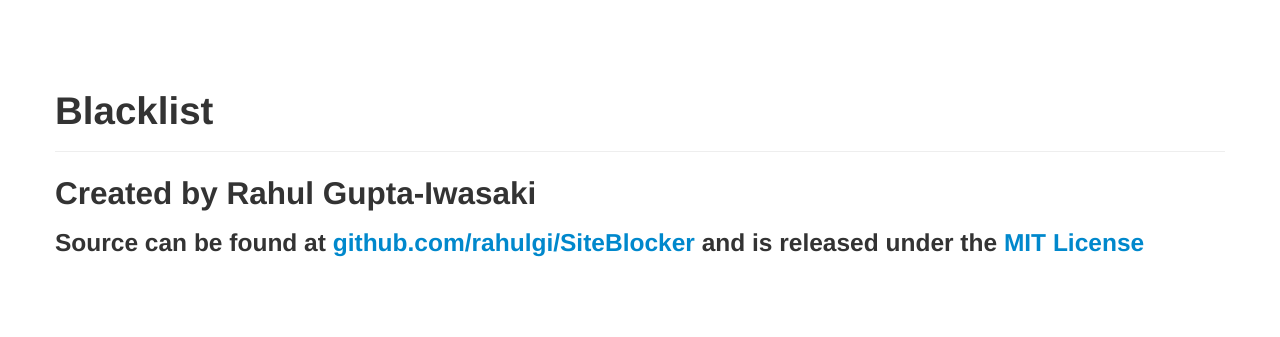
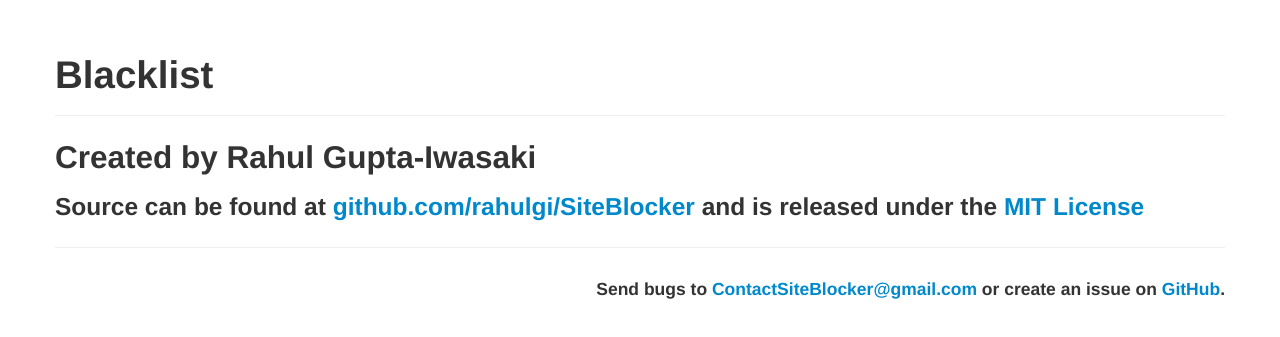
Before and after one commit to rahulgi/Blacklist, a plain HTML site: page index.html in a window 1280 px wide. Shown: the part 223-560 px from the top of the page. Drawn offline with Linux system fonts and the light colour scheme.

Commit message:
Added bug reporting line to about page.

```diff
--- a/index.html
+++ b/index.html
@@ -8,13 +8,17 @@
     <!-- JavaScript and HTML must be in separate files for security. -->
   </head>
   <body>
-    <div class="container" style="position:absolute; top:50%; left:50%; margin-top:-96px; margin-left:-585px;">
+    <div class="container" style="position:absolute; top:50%; left:50%; margin-top:-132px; margin-left:-585px;">
       <h1>Blacklist</h1>
       <hr class="featurette-divider">
       <div class="featurette">
         <h2>Created by Rahul Gupta-Iwasaki</h2>
         <h3>Source can be found at <a href="https://github.com/rahulgi/SiteBlocker">github.com/rahulgi/SiteBlocker</a> and is released under the <a href="https://github.com/rahulgi/SiteBlocker/blob/master/LICENSE">MIT License</a></h3>
       </div>
+      <hr class="feaurette-divider">
+      <div class="featurette">
+        <h4 style="float:right">Send bugs to <a href="mailto:ContactSiteBlocker@gmail.com">ContactSiteBlocker@gmail.com</a> or create an issue on <a href="">GitHub</a>.</h4>
+      </div>
     </div>
   </body>
 </html>
```
